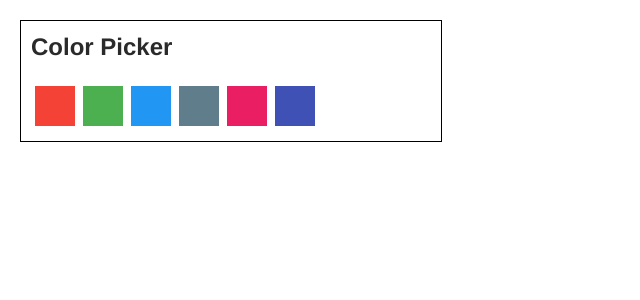
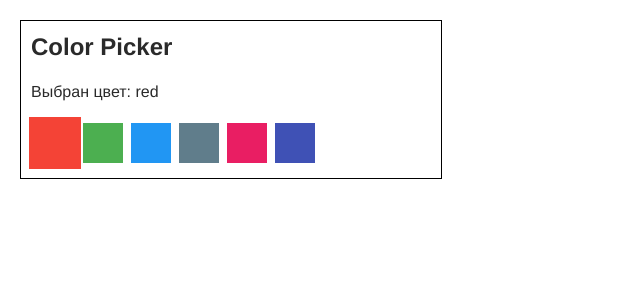
Before and after one commit to dmitriy-057/react-trainy-2, a React (Create React App) app: page / in a window 1280 px wide. Shown: the top 300 px of the page, without its empty margins (0-640 px from the left). Built offline with nearby package versions, Linux system fonts and the light colour scheme.

Commit message:
add ColorPicker continue

```diff
--- a/src/App.js
+++ b/src/App.js
@@ -1,7 +1,7 @@
 import React from "react";
-// import Counter from "./Counter/Counter";
-// import Dropdown from "./Dropdown/Dropdown";
-import ColorPicker from './ColorPicker/ColorPicker';
+// import Counter from "./Counter";
+// import Dropdown from "./Dropdown";
+import ColorPicker from './ColorPicker';
 
 const colorPickerOptions = [
   { label: 'red', color: '#F44336' },
--- a/src/ColorPicker/ColorPicker.css
+++ b/src/ColorPicker/ColorPicker.css
@@ -20,5 +20,5 @@
   }
 
   .ColorPicker__option--active {
-    transform: scale(1.2);
+    transform: scale(1.3);
   }
--- a/src/ColorPicker/ColorPicker.js
+++ b/src/ColorPicker/ColorPicker.js
@@ -2,19 +2,38 @@ import React, { Component } from "react";
 import './ColorPicker.css';
 
 class ColorPicker extends Component {
+  state = {
+    activeOptionIdx: 0,
+  }
 
+  setActiveIndex = index => {
+    this.setState({activeOptionIdx: index})
+  }
+  makeOptionClassName = index => {
+    const optionClasses = ["ColorPicker__option"];
+    if(index === this.state.activeOptionIdx) {
+      optionClasses.push("ColorPicker__option--active");
+    }
+    return optionClasses.join(" ");
+  }
     render() {
+      const {options} = this.props;
+      const {activeOptionIdx} = this.state;
+      const {label} = options[activeOptionIdx];
+      console.log(label);
         return (
             <div className="ColorPicker">
             <h2 className="ColorPicker__title">Color Picker</h2>
+            <p>Выбран цвет: {label}</p>
             <div>
-              {this.props.options.map(({ label, color }, index) => (
-                <button
-                  key={label}
-                  className="ColorPicker__option"
-                  style={{ backgroundColor: color }}
-                ></button>
-              ))}
+              {options.map(({ label, color }, index) => (
+                  <button
+                    key={label}
+                    className={this.makeOptionClassName(index)}
+                    style={{ backgroundColor: color,}}
+                    onClick={()=> this.setActiveIndex(index)}
+                  ></button>
+                ))}
             </div>
           </div>
         )
--- /dev/null
+++ b/src/ColorPicker/index.js
@@ -0,0 +1 @@
+export { default } from './ColorPicker';
--- a/src/Counter/Counter.js
+++ b/src/Counter/Counter.js
@@ -39,10 +39,11 @@ class Counter extends React.Component {
     }
 
     render() {
+        const {value} = this.state;
     return (
     <div className="Counter">
         {/* <span className="Counter__value">{this.state.value}</span> */}
-        <Value onValue={this.state.value}/>
+        <Value onValue={value}/>
         <Controls
         onIncrement={this.handleIncrement} onDecrement={this.handleDecrement} />
     </div>
--- /dev/null
+++ b/src/Counter/index.js
@@ -0,0 +1 @@
+export {default} from "./Counter"
--- a/src/Dropdown/Dropdown.js
+++ b/src/Dropdown/Dropdown.js
@@ -20,15 +20,16 @@ class Dropdown extends Component {
     // };
 
     render() {
+        const {visible} = this.state;
         return (
             <div className="Dropdown">
             <button
               type="button"
               className="Dropdown__toggle" onClick={this.toggle}>
-              {this.state.visible ? "Скрыть" : "Показать"}
+              {visible ? "Скрыть" : "Показать"}
               </button>
             {/* скрыть / показать выпадающее меню */}
-            {this.state.visible && (<div className="Dropdown__menu">Выпадающее меню</div>)}
+            {visible && (<div className="Dropdown__menu">Выпадающее меню</div>)}
           </div>
         )
     }
--- /dev/null
+++ b/src/Dropdown/index.js
@@ -0,0 +1 @@
+export { default } from './Dropdown';
```
